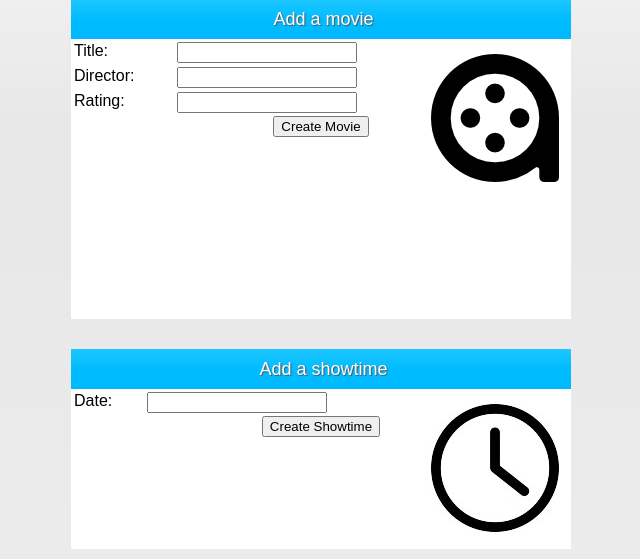
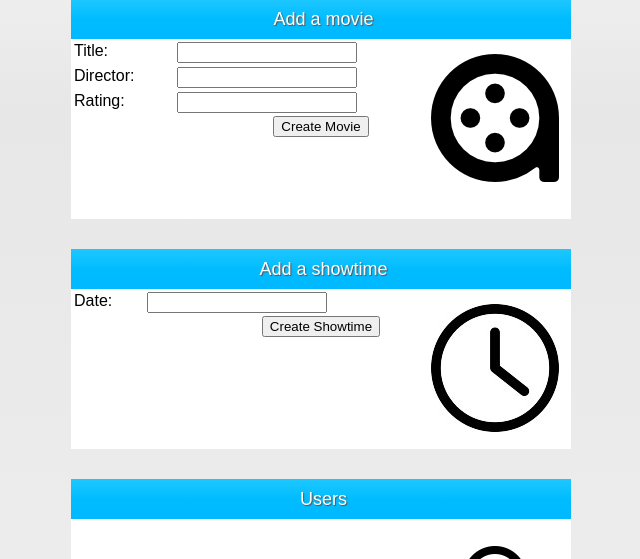
Before and after one commit to jstockall/microservices-docker-django, a Django app: template ui/templates/ui/admin.html in a window 1280 px wide. Shown: the part 149-708 px from the top of the page, without its empty margins (319-959 px from the left). Run offline with Django 3.2, Linux system fonts and the light colour scheme; the template is opened without the code that fills it, so the values that code supplies are empty.

Commit message:
Tweak the size of the movie section

```diff
--- a/ui/static/ui/style.css
+++ b/ui/static/ui/style.css
@@ -80,7 +80,7 @@ div#showtimes {
 }
 
 div#add-movie {
-	height: 320px;
+	height: 220px;
 }
 
 div.user-section {
```
